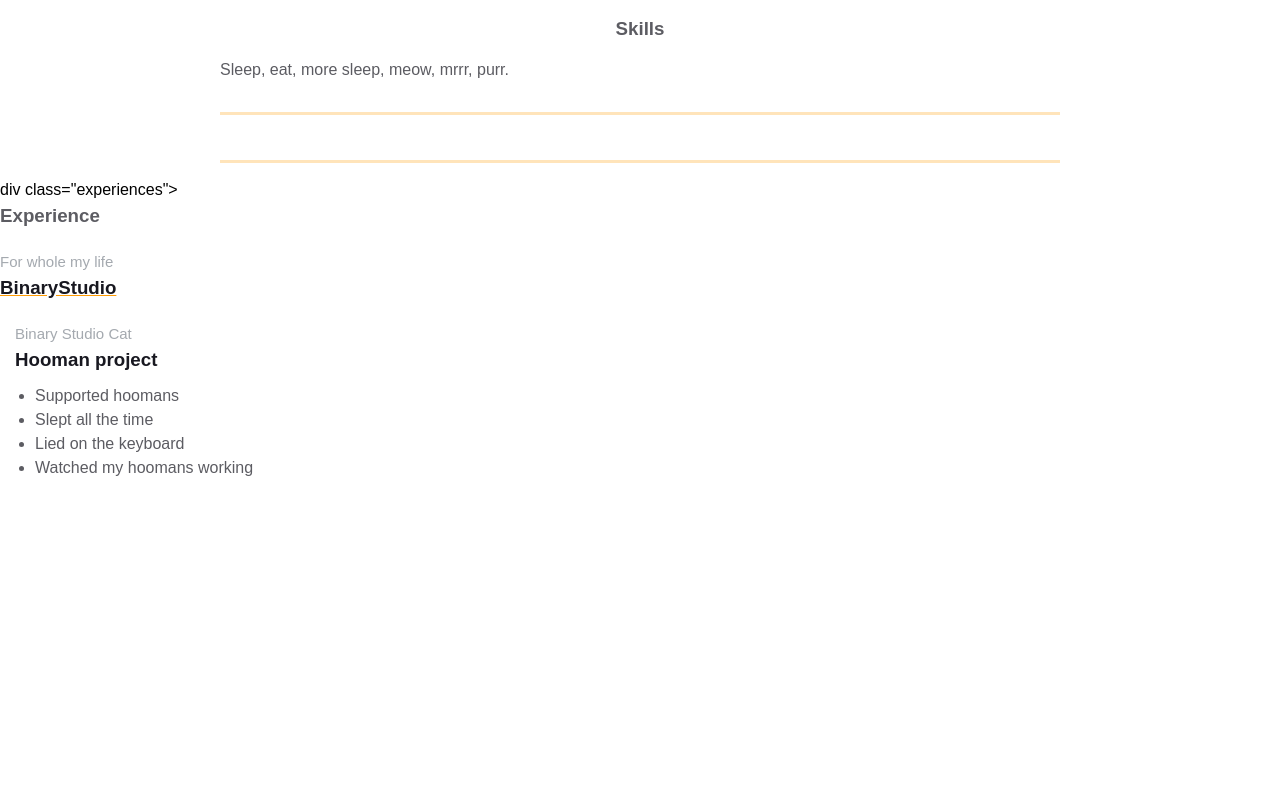
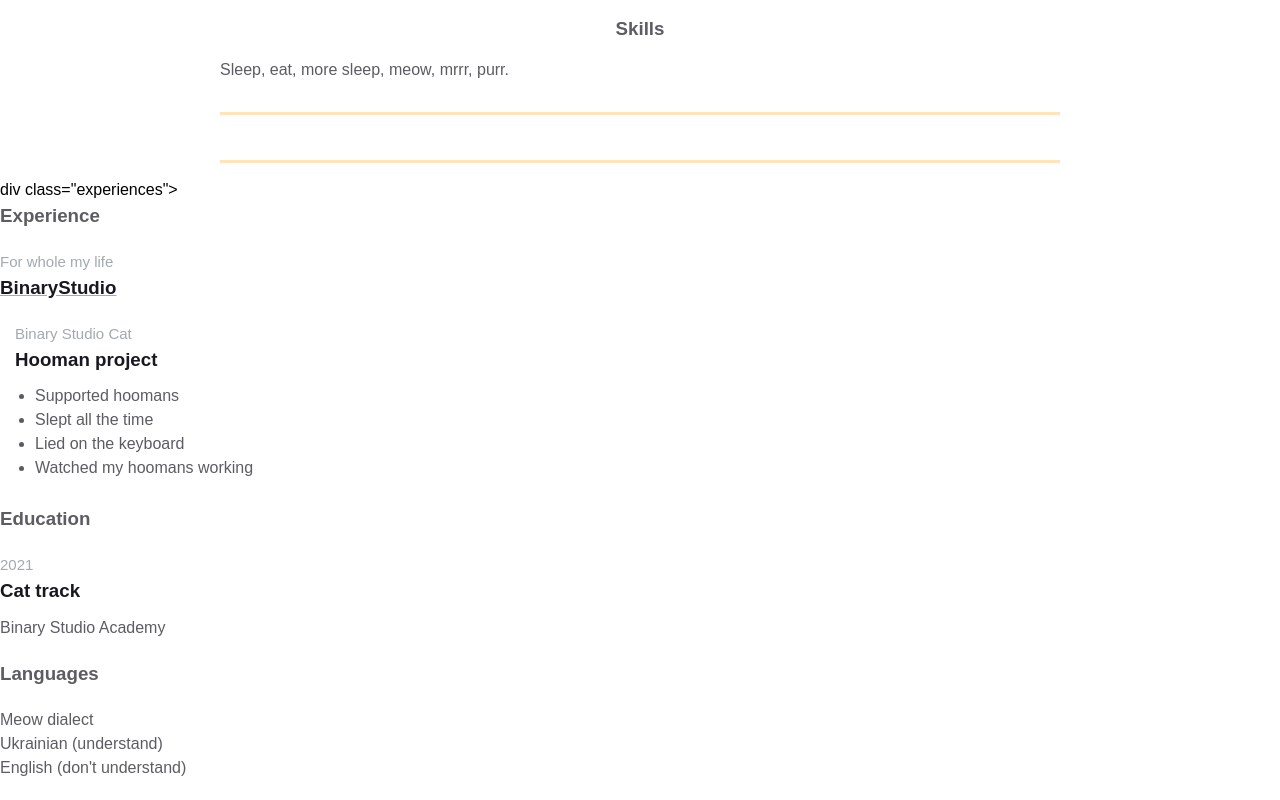
Before and after one commit to petryshynksenia/homepage, a plain HTML site: page index.html in a window 1280 px wide. Shown: the part 556-1356 px from the top of the page. Before the commit the page ends 1061 px from the top, so only its background shows below. Drawn offline with Linux system fonts and the light colour scheme.

Commit message:
additional info

```diff
--- a/index.html
+++ b/index.html
@@ -105,6 +105,28 @@
     </div>
   </div>
 </div>
+<div class="additional-info fv">
+    <div class="additional-info__education">
+      <h3 class="additional-info__education-header">Education</h3>
+      <div class="additional-info__education-university">
+        <span class="additional-info__education-university-durability">2021</span>
+        <h3 class="additional-info__education-university-speciality">Cat track</h3>
+        <p class="additional-info__education-university-name">Binary Studio Academy</p>
+      </div>
+    </div>
 
+    <div class="additional-info__languages">
+      <h3 class="additional-info__languages-header">Languages</h3>
+      <p class="additional-info__languages-item">
+        Meow dialect
+      </p>
+      <p class="additional-info__languages-item">
+        Ukrainian (understand)
+      </p>
+      <p class="additional-info__languages-item">
+        English (don't understand)
+      </p>
+    </div>
+  </div>
   </body>
 </html>
```
